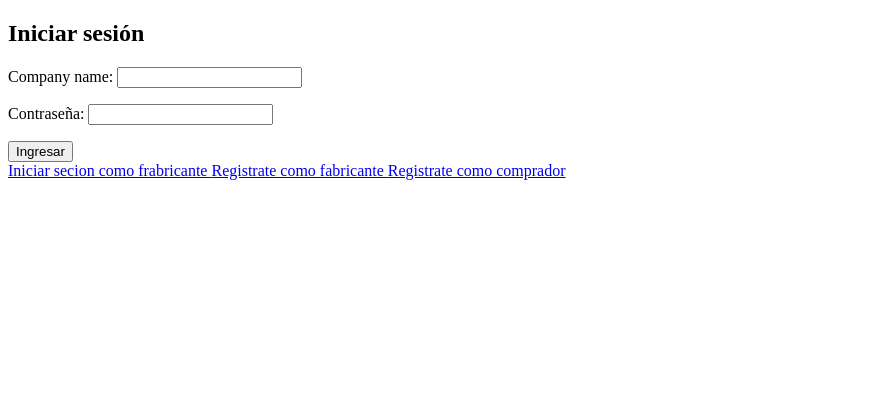
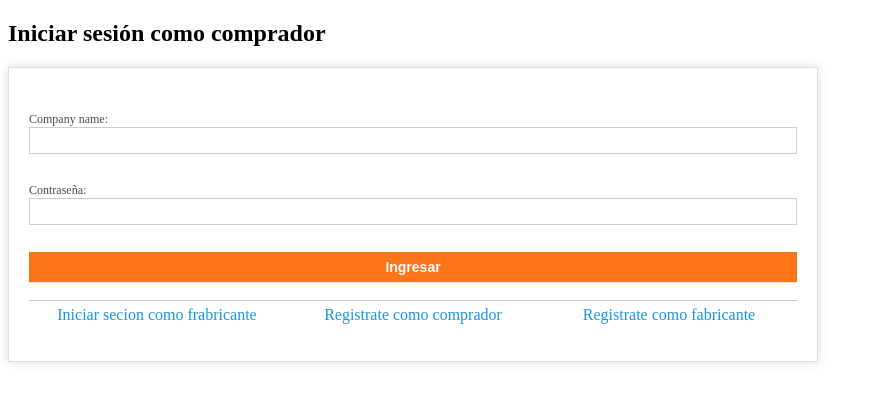
Before and after one commit to Kailan-hg/babali, a Django app: page /login_user_maker/ in a window 1280 px wide. Shown: the top 403 px of the page, without its empty margins (0-877 px from the left). Run offline with Django 4.2, Linux system fonts and the light colour scheme.

Commit message:
📦New Box: create styles

```diff
--- /dev/null
+++ b/userManager/static/css/login_form.css
@@ -0,0 +1,52 @@
+.login{
+    background-color: #fff;
+    padding: 32px 20px;
+    display: flex;
+    flex-direction: column;
+    border: 1px solid #ddd;
+    box-shadow: 0 0px 10px #ddd;
+    width: 60vw;
+}
+
+.login_form {
+    display: flex;
+    flex-direction: column;
+    color: #4d4d4d;
+    font-size: 12px;
+}
+
+.login_form p {
+    display: flex;
+    flex-direction: column;
+}
+
+.login_form input {
+    padding: 4px 6px;
+    margin-bottom: 5px;
+    border: 1px solid #ccc;
+    line-height: 17px;
+    font-size: 12px;
+    color: #595959;
+    background-color: #fff;
+    vertical-align: middle;
+}
+
+.login_form input:focus{
+    outline: none;
+    border: 1px solid #1996e6;
+    color: #fff;
+}
+
+.login_form button.btn-submit{
+    width: 100%;
+    margin-top: 10px;
+    background-color: #FF7519;
+    border: 1px solid #e87b0e;
+    cursor: pointer;
+    color: #fff;
+    font-size: 14px;
+    font-weight: 700;
+    height: 30px;
+    box-shadow: 0 1px 1px #ebe7e6;
+    zoom: 100%;
+}
--- /dev/null
+++ b/userManager/static/css/style_register_form.css
@@ -0,0 +1,114 @@
+.buyer_register_form {
+    background-color: #fff;
+    padding: 32px 20px;
+    display: flex;
+    flex-direction: column;
+    border: 1px solid #ddd;
+    box-shadow: 0 0px 10px #ddd;
+    width: 60vw;
+}
+
+.maker_register_form{
+    background-color: #fff;
+    padding: 32px 20px;
+    display: flex;
+    flex-direction: column;
+    border: 1px solid #ddd;
+    box-shadow: 0 0px 10px #ddd;
+    width: 60vw;
+}
+
+.form_buyer {
+    display: flex;
+    flex-direction: column;
+    color: #4d4d4d;
+    font-size: 12px;
+}
+
+.form_maker {
+    display: flex;
+    flex-direction: column;
+    color: #4d4d4d;
+    font-size: 12px;
+}
+
+.form_buyer input {
+    float: left;
+    padding: 4px 6px;
+    border: 1px solid #ccc;
+    line-height: 17px;
+    font-size: 12px;
+    color: #595959;
+    background-color: #fff;
+    vertical-align: middle;
+}
+
+.form_maker input {
+    float: left;
+    padding: 4px 6px;
+    margin-bottom: 5px;
+    border: 1px solid #ccc;
+    line-height: 17px;
+    font-size: 12px;
+    color: #595959;
+    background-color: #fff;
+    vertical-align: middle;
+}
+
+.form_buyer input:focus{
+    outline: none;
+    border: 1px solid #1996e6;
+    color: #fff;
+}
+
+.form_maker input:focus{
+    outline: none;
+    border: 1px solid #1996e6;
+    color: #fff;
+}
+
+.form_buyer button.btn-submit{
+    width: 100%;
+    margin-top: 10px;
+    background-color: #FF7519;
+    border: 1px solid #e87b0e;
+    cursor: pointer;
+    color: #fff;
+    font-size: 14px;
+    font-weight: 700;
+    height: 30px;
+    box-shadow: 0 1px 1px #ebe7e6;
+    zoom: 100%;
+}
+
+.form_maker button.btn-submit{
+    width: 100%;
+    margin-top: 10px;
+    background-color: #FF7519;
+    border: 1px solid #e87b0e;
+    cursor: pointer;
+    color: #fff;
+    font-size: 14px;
+    font-weight: 700;
+    height: 30px;
+    box-shadow: 0 1px 1px #ebe7e6;
+    zoom: 100%;
+}
+
+.links {
+    border-top: 1px solid;
+    border-color: #ccc;
+    padding: 5px 0 5px 0;
+    display: flex;
+}
+
+.links a {
+    width: 40%;
+    text-align: center;
+    text-decoration: none;
+    color: #1996e6;
+}
+
+.helptext {
+    display: none;
+}
--- a/userManager/templates/base.html
+++ b/userManager/templates/base.html
@@ -8,6 +8,8 @@
     <meta http-equiv="X-UA-Compatible" content="ie=edge">
     <title>Ya tu sabe</title>
     {% load static %}
+    <link rel="stylesheet" type="text/css" href="{% static 'css/style_register_form.css' %}">
+    <link rel="stylesheet" type="text/css" href="{% static 'css/login_form.css' %}">
 </head>
 <body>
     <main>
--- a/userManager/templates/login_user_maker.html
+++ b/userManager/templates/login_user_maker.html
@@ -1,16 +1,21 @@
 {% extends "base.html" %}
 
 {% block content %}
-  <h2>Iniciar sesión</h2>
-  <form method="post">
+  <h2>Iniciar sesión como comprador</h2>
+  <div class="login" >
+    <form method="post" class="login_form">
       {% csrf_token %}
       {{ form.as_p }}
       {% if error %}
           <p>{{ error }}</p>
       {% endif %}
-    <button type="submit" onclick="setState('maker')" class="btn btn-primary">Ingresar</button>
+      <button type="submit" onclick="setState('maker')" class="btn btn-submit">Ingresar</button>
     </form>
+    <br>
+    <div class="links">
       <a href="/login_user_buyer"> Iniciar secion como frabricante </a>
+      <a href="/register_form_maker"> Registrate como comprador </a>
       <a href="/register_form_buyer"> Registrate como fabricante </a>
-  <a href="/register_form_maker"> Registrate como comprador </a>
+    </div>
+  </div>
 {% endblock %}
```
Also changed, not shown: userManager/templates/buyer_register_form.html (+11 -3 lines), userManager/templates/login_user_buyer.html (+8 -3 lines), userManager/templates/maker_register_form.html (+18 -8 lines). Lines whose indentation alone changed are shown as unchanged.
